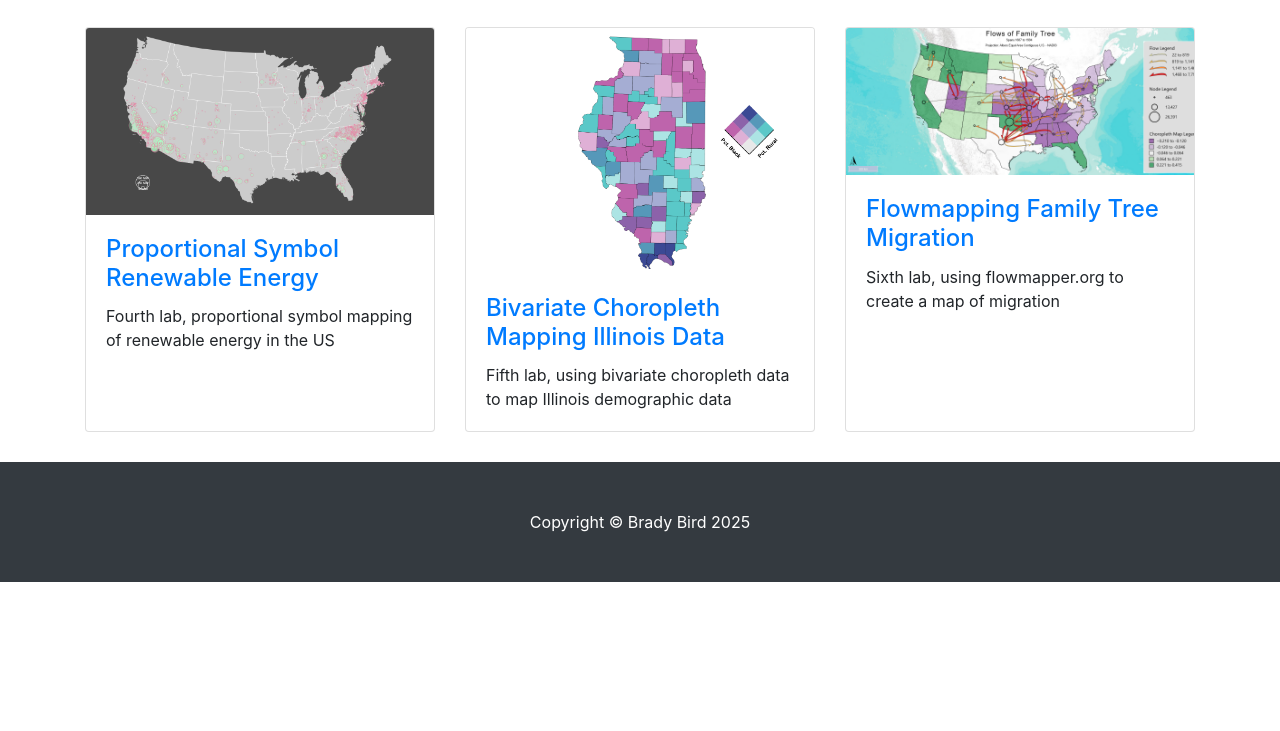
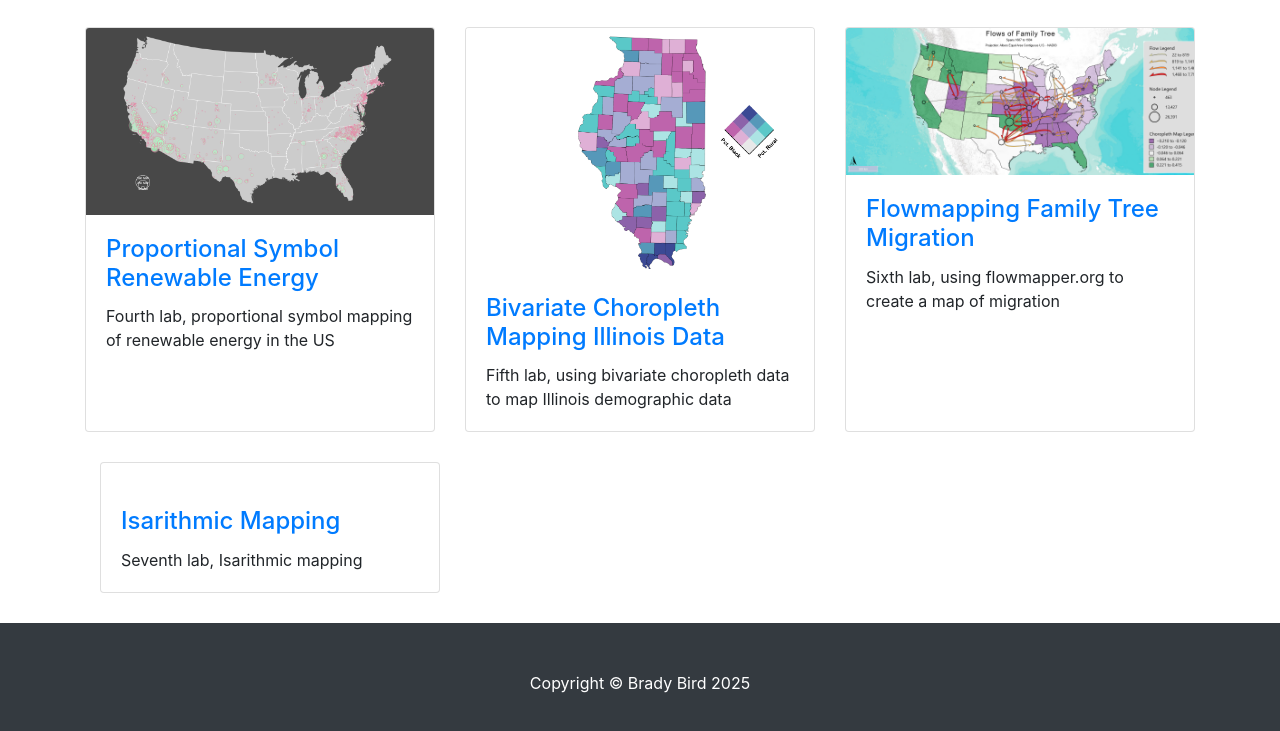
Before and after one commit to geog3540/blbird, a website: page index.html in a window 1280 px wide. Shown: the part 596-1327 px from the top of the page. Before the commit the page ends 1178 px from the top, so only its background shows below. Drawn offline with Linux system fonts and the light colour scheme.

Commit message:
Lab 7 Update

```diff
--- a/index.html
+++ b/index.html
@@ -124,6 +124,18 @@
           </div>
         </div>
       </div>
+	  <div class="col-lg-4 col-sm-6 portfolio-item">
+          <div class="card h-100">
+            <a href="#"><img class="card-img-top" src="#" alt=""></a>
+            <div class="card-body">
+              <h4 class="card-title">
+                <a href="#">Isarithmic Mapping</a>
+              </h4>
+              <p class="card-text">Seventh lab, Isarithmic mapping</p>
+			</div>
+          </div>
+        </div>
+      </div>
       <!-- /.row -->
 
       <!-- Pagination -->
@@ -134,7 +146,7 @@
     <!-- Footer -->
     <footer class="py-5 bg-dark">
       <div class="container">
-        <p class="m-0 text-center text-white">Copyright &copy; Brady Bird 2025</p>
+        <p class="m-8 text-center text-white">Copyright &copy; Brady Bird 2025</p>
       </div>
       <!-- /.container -->
     </footer>
```
